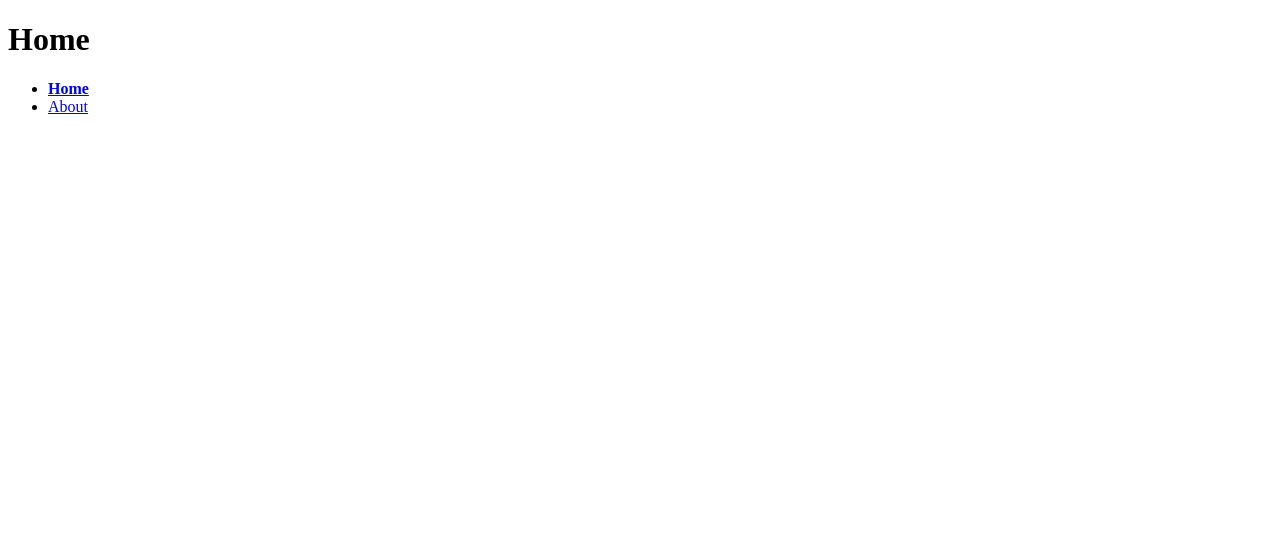
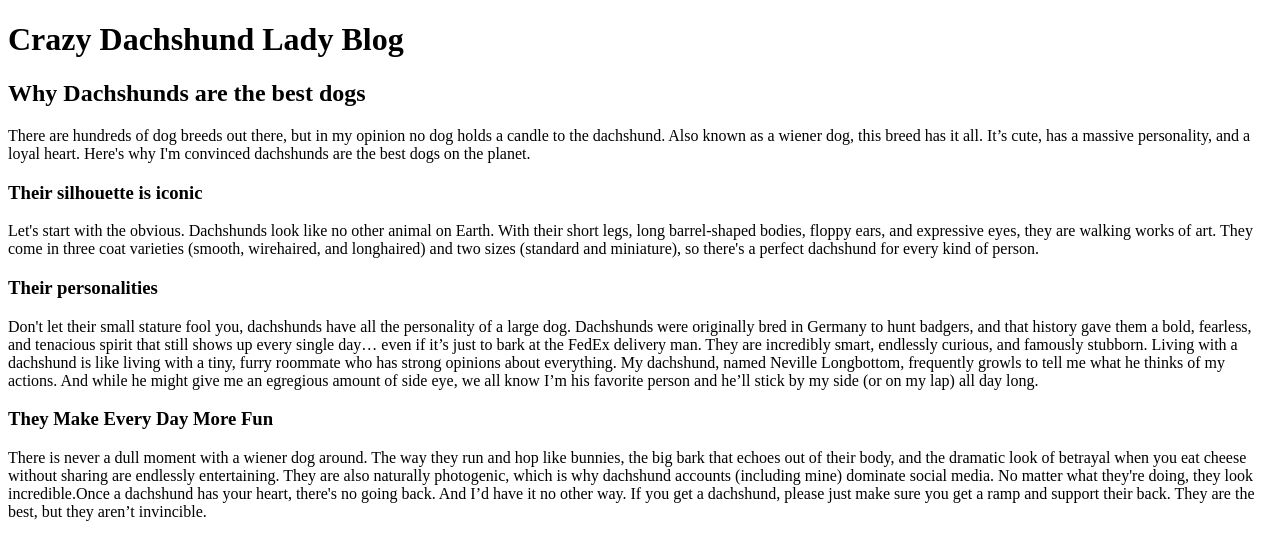
Before and after one commit to ktolentino-msu/challenge5, a plain HTML site: page index.html in a window 1280 px wide. Drawn offline with Linux system fonts and the light colour scheme.

Commit message:
added blog html

```diff
--- a/index.html
+++ b/index.html
@@ -7,13 +7,28 @@
     <link rel="stylesheet" href="screen.css">
   </head>
   <body>
-    <h1>Home</h1>
-    <nav>
-      <ul>
-        <li><a href="index.html" class="active">Home</a></li>
-        <li><a href="about.html">About</a></li>
-      </ul>
-    </nav>
+    <main>
+      <h1>Crazy Dachshund Lady Blog</h1>
+      <h2>Why Dachshunds are the best dogs</h2>
+      <p>There are hundreds of dog breeds out there, but in my opinion no dog holds a candle to the dachshund. Also known as a wiener dog, this breed has it all. It’s cute, has a massive personality, and a loyal heart. Here's why I'm convinced dachshunds are the best dogs on the planet.</p>
+      <h3>Their silhouette is iconic</h3>
+      <p>Let's start with the obvious. Dachshunds look like no other animal on Earth. With their short legs, long barrel-shaped bodies, floppy ears, and expressive eyes, they are walking works of art. They come in three coat varieties (smooth, wirehaired, and longhaired) and two sizes (standard and miniature), so there's a perfect dachshund for every kind of person. </p>
+
+      <h3>Their personalities</h3>
+      <p>Don't let their small stature fool you, dachshunds have all the personality of a large dog. Dachshunds were originally bred in Germany to hunt badgers, and that history gave them a bold, fearless, and tenacious spirit that still shows up every single day… even if it’s just to bark at the FedEx delivery man. They are incredibly smart, endlessly curious, and famously stubborn.
+
+Living with a dachshund is like living with a tiny, furry roommate who has strong opinions about everything. My dachshund, named Neville Longbottom, frequently growls to tell me what he thinks of my actions. And while he might give me an egregious amount of side eye, we all know I’m his favorite person and he’ll stick by my side (or on my lap) all day long.
+</p>
+
+      <h3>They Make Every Day More Fun</h3>
+      <p>There is never a dull moment with a wiener dog around. The way they run and hop like bunnies, the big bark that echoes out of their body, and the dramatic look of betrayal when you eat cheese without sharing are endlessly entertaining.
+
+They are also naturally photogenic, which is why dachshund accounts (including mine) dominate social media. No matter what they're doing, they look incredible.Once a dachshund has your heart, there's no going back. And I’d have it no other way.
+
+If you get a dachshund, please just make sure you get a ramp and support their back. They are the best, but they aren’t invincible.</p>
+
+    </main>
+
     <script src="index.js"></script>
   </body>
 </html>
```
Also changed, not shown: about.html (deleted, +0 -19 lines).
